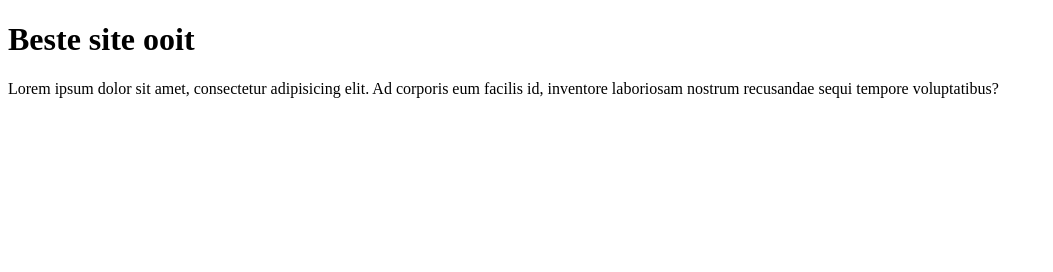
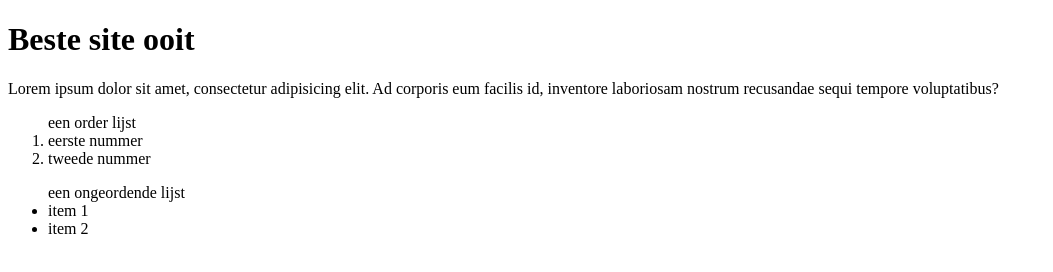
Before and after one commit to debasvisser/git-workshop-01, a plain HTML site: page index.html in a window 1280 px wide. Shown: the whole page, without its empty margins (0-1053 px from the left). Drawn offline with Linux system fonts and the light colour scheme.

Commit message:
verschillende lijsten toegevoegd

```diff
--- a/index.html
+++ b/index.html
@@ -8,5 +8,16 @@
 <h1>Beste site ooit</h1>
 <p>Lorem ipsum dolor sit amet, consectetur adipisicing elit. Ad corporis eum facilis id, inventore laboriosam nostrum
     recusandae sequi tempore voluptatibus?</p>
+
+<ol>een order lijst
+    <li>eerste nummer</li>
+    <li>tweede nummer</li>
+</ol>
+<ul>een ongeordende lijst
+    <li>item 1</li>
+    <li>item 2</li>
+</ul>
+
+</form>
 </body>
 </html>
```
